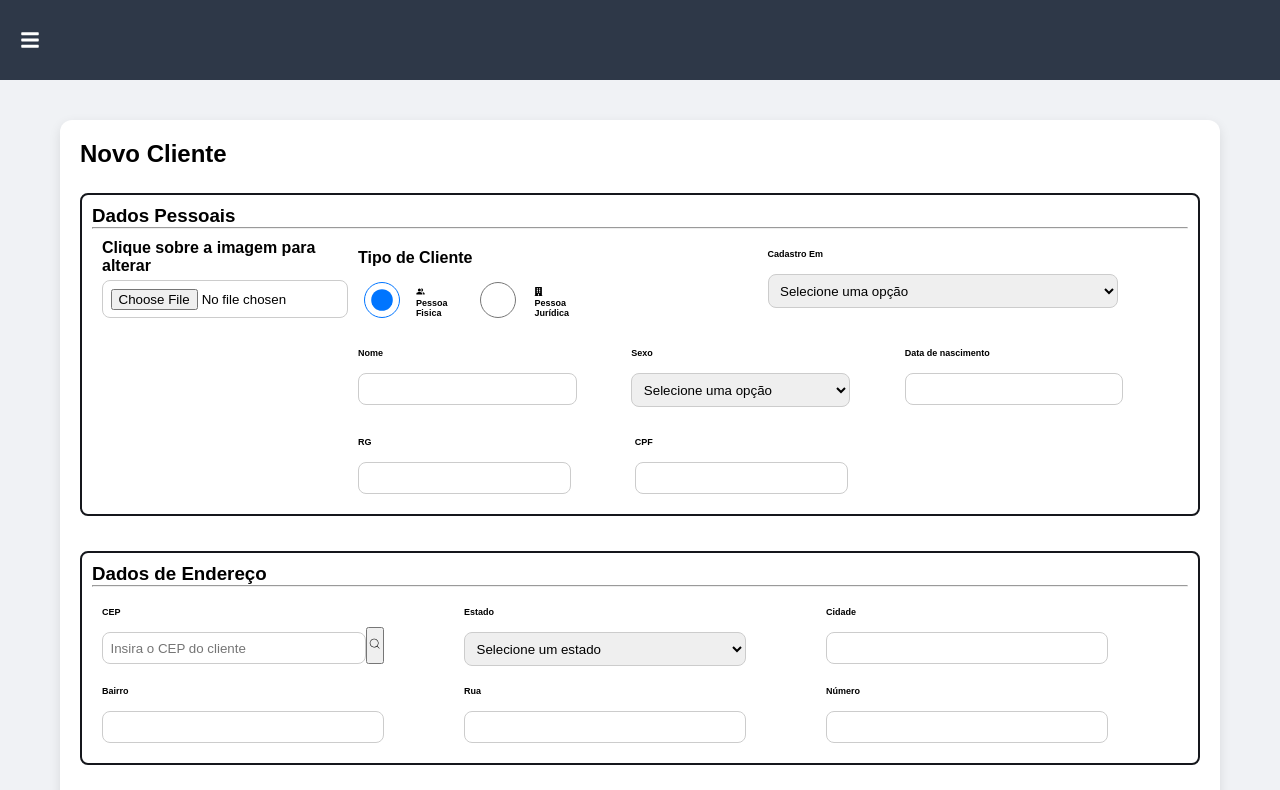
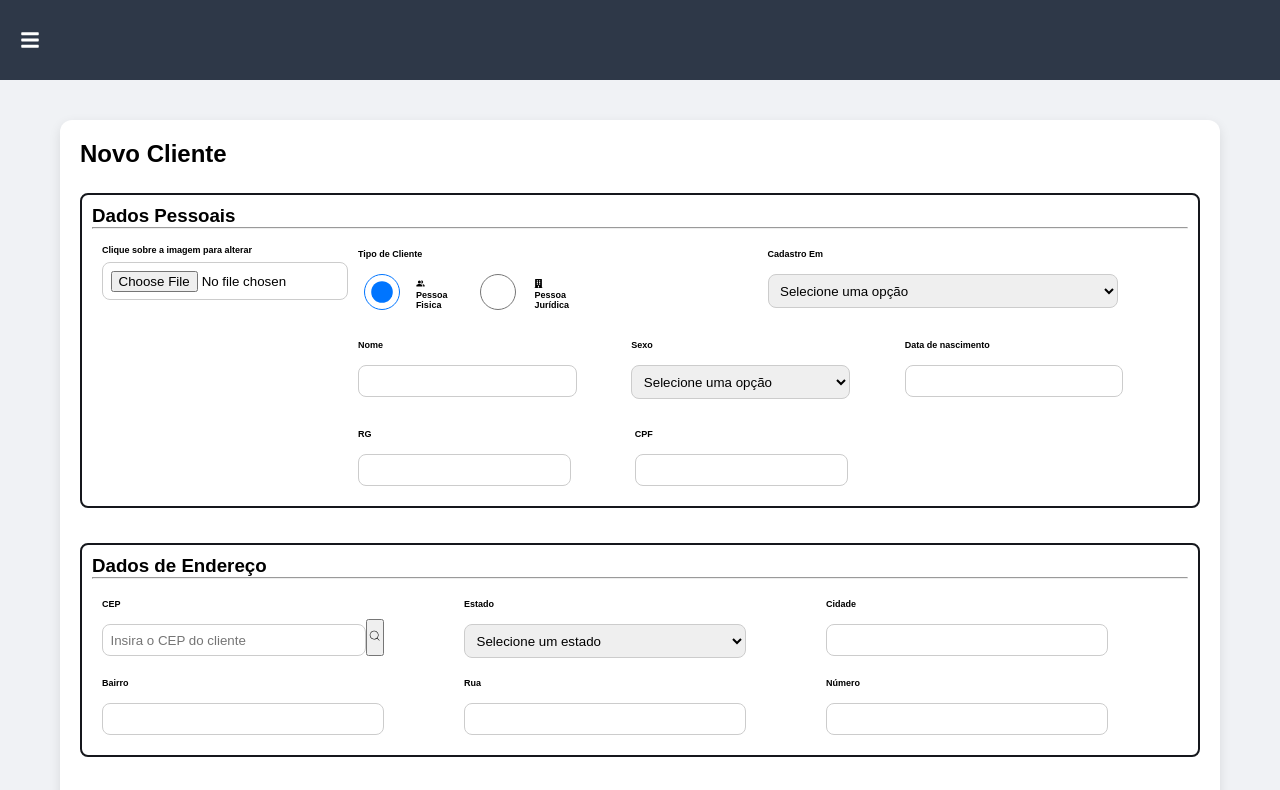
Before and after one commit to slicedcheese1/OticaCrud, a React (Vite) app: page /Sistema/ClienteCadastro in a window 1280 px wide. Shown: the top 790 px of the page. Built offline with nearby package versions, Linux system fonts and the light colour scheme.

Commit message:
Mudanças polemicas

```diff
--- a/src/Componentes/Clientes/ClienteRegistro/DadosPessoaisClienteRegistro.jsx
+++ b/src/Componentes/Clientes/ClienteRegistro/DadosPessoaisClienteRegistro.jsx
@@ -3,7 +3,7 @@ import React from 'react';
 import { MdPeopleAlt } from "react-icons/md";
 import { FaBuilding } from "react-icons/fa";
 import ReactInputMask from 'react-input-mask';
-import Text from './Text.jsx';
+
 import './DadosPessoaisClienteRegistro.css'
 
 import ClienteContext from '../../../Pages/Clientes/ClinteContext';
@@ -123,14 +123,14 @@ function DadosPessoaisClienteRegistro() {
 
       <div id="form-dados-pessoais" className='formBox' method="post">
         <div className="photoBox">
-          <label htmlFor="photo"><Text fontsize="100px">Clique sobre a imagem para alterar</Text></label>
+          <label htmlFor="photo">Clique sobre a imagem para alterar</label>
           <input type="file" name="photo"/>
         </div>
 
         <div className="gp1-box" >
             <div className="gp1" >
               <div className="column-flex-box gap1 gp1-1">
-                <label htmlFor="tipo_de_pessoa"><Text fontsize="18px">Tipo de Cliente</Text></label>
+                <label htmlFor="tipo_de_pessoa">Tipo de Cliente</label>
                 <div className="gp1-1 row-flex-box gap2">
                   <div className='gap1 row-flex-box'>
                     <input
--- a/src/Componentes/Clientes/ClienteRegistro/Text.jsx
+++ /dev/null
@@ -1,23 +0,0 @@
-// Text.js
-import React from 'react';
-import PropTypes from 'prop-types';
-
-
-const Text = ({ children, fontSize }) => {
-  return (
-    <span className="custom-text" style={{ fontSize }}>
-      {children}
-    </span>
-  );
-};
-
-Text.propTypes = {
-  children: PropTypes.node.isRequired,
-  fontSize: PropTypes.string,
-};
-
-Text.defaultProps = {
-  fontSize: '16px', // Tamanho padrão da fonte, caso não seja fornecido
-};
-
-export default Text;
```
